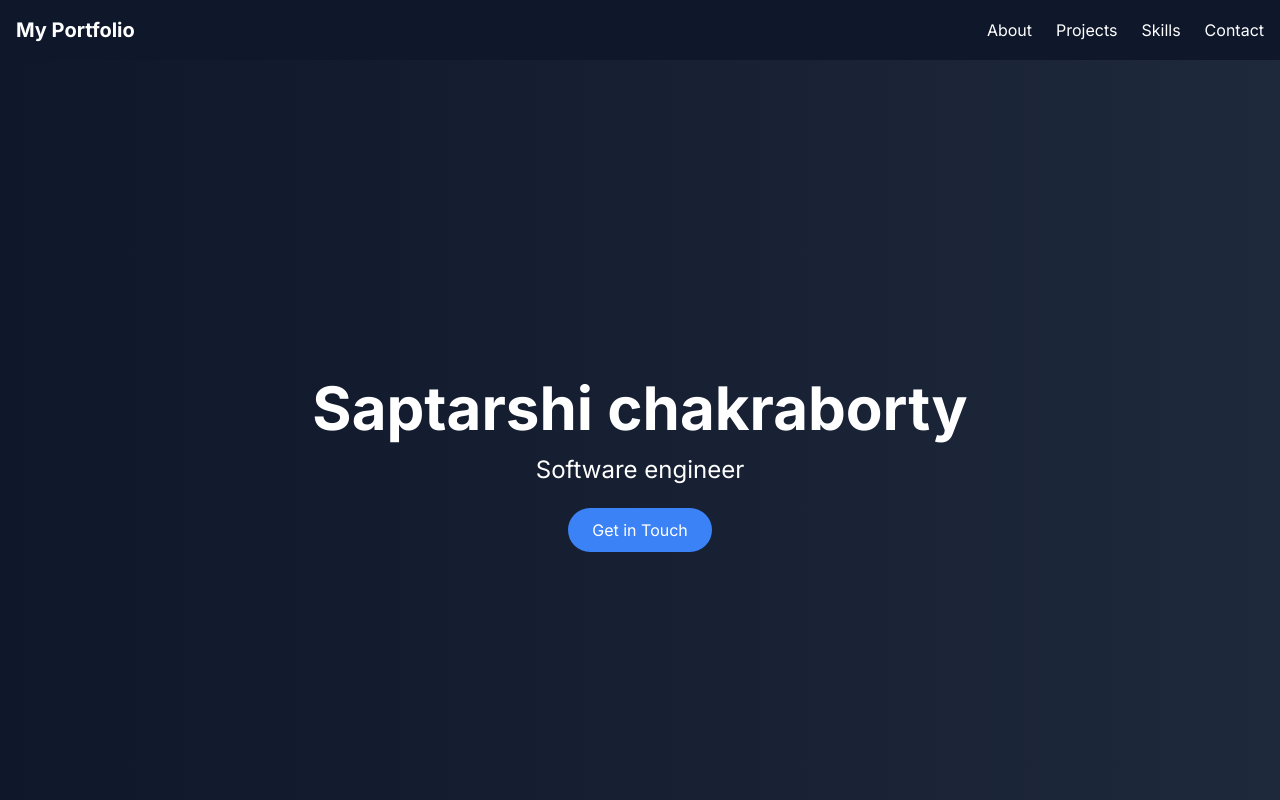
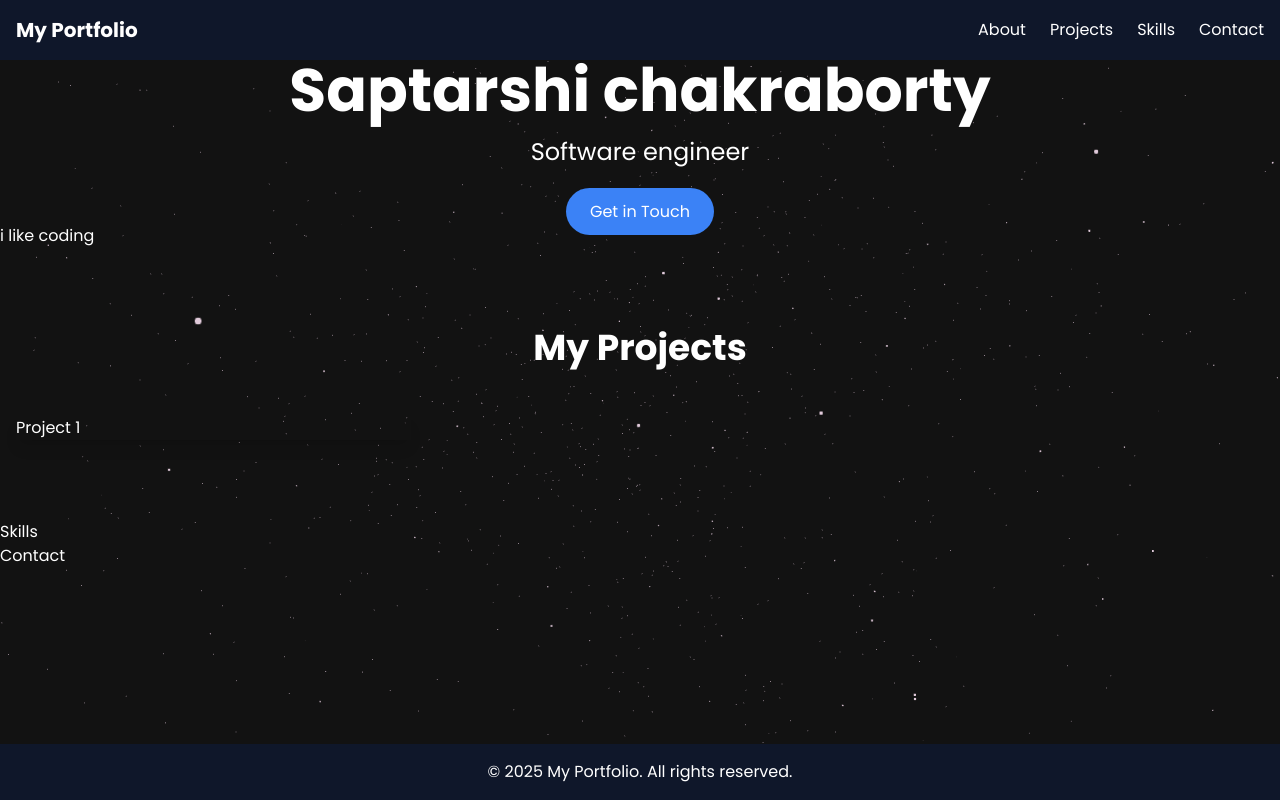
Before and after one commit to Heisen47/new-portfolio, a Next.js app: page / in a window 1280 px wide. Shown: the top 800 px of the page. Built offline with nearby package versions, Linux system fonts and the light colour scheme.

Commit message:
add: three js stars

```diff
--- a/package.json
+++ b/package.json
@@ -10,15 +10,19 @@
   },
   "dependencies": {
     "@heroicons/react": "^2.2.0",
+    "@react-three/drei": "^10.0.6",
+    "@react-three/fiber": "^9.1.2",
     "class-variance-authority": "^0.7.1",
     "clsx": "^2.1.1",
     "framer-motion": "^12.6.3",
     "lucide-react": "^0.487.0",
+    "math-random": "^2.0.1",
     "next": "15.2.4",
     "react": "^19.0.0",
     "react-dom": "^19.0.0",
     "tailwind-merge": "^3.1.0",
-    "tailwindcss-animate": "^1.0.7"
+    "tailwindcss-animate": "^1.0.7",
+    "three": "^0.175.0"
   },
   "devDependencies": {
     "@tailwindcss/postcss": "^4",
--- a/src/app/globals.css
+++ b/src/app/globals.css
@@ -1,133 +1,204 @@
+@import url("https://fonts.googleapis.com/css2?family=Poppins:wght@100;200;300;400;500;600;700;800;900&display=swap");
+
 @tailwind base;
 @tailwind components;
 @tailwind utilities;
 
-/* Custom CSS Variables */
-:root {
-  --primary-color: #007AFF;
-  --secondary-color: #6B7280;
-  --background-color: #FFFFFF;
-  --text-color: #1F2937;
+* {
+  margin: 0;
+  padding: 0;
+  box-sizing: border-box;
+  font-family: "Poppins", sans-serif;
+  scroll-behavior: smooth;
+  color-scheme: dark;
 }
 
-/* Base styles */
-html {
-  scroll-behavior: smooth;
+.hash-span {
+  margin-top: -100px;
+  padding-bottom: 100px;
+  display: block;
 }
 
-body {
-  /* @apply bg-background text-text-primary; */
-  font-family: 'Inter', sans-serif;
+.black-gradient {
+  background: #000000; /* fallback for old browsers */
+  background: -webkit-linear-gradient(
+    to right,
+    #434343,
+    #000000
+  ); /* Chrome 10-25, Safari 5.1-6 */
+  background: linear-gradient(
+    to right,
+    #434343,
+    #000000
+  ); /* W3C, IE 10+/ Edge, Firefox 16+, Chrome 26+, Opera 12+, Safari 7+ */
 }
 
-/* Custom utility classes */
-@layer utilities {
-  .section-padding {
-    @apply py-20 px-4 md:px-8;
+.violet-gradient {
+  background: #804dee;
+  background: linear-gradient(-90deg, #804dee 0%, rgba(60, 51, 80, 0) 100%);
+  background: -webkit-linear-gradient(
+    -90deg,
+    #804dee 0%,
+    rgba(60, 51, 80, 0) 100%
+  );
+}
+
+.green-pink-gradient {
+  background: "#00cea8";
+  background: linear-gradient(90.13deg, #00cea8 1.9%, #bf61ff 97.5%);
+  background: -webkit-linear-gradient(-90.13deg, #00cea8 1.9%, #bf61ff 97.5%);
+}
+
+.orange-text-gradient {
+  background: #f12711; /* fallback for old browsers */
+  background: -webkit-linear-gradient(
+    to top,
+    #f12711,
+    #f5af19
+  ); /* Chrome 10-25, Safari 5.1-6 */
+  background: linear-gradient(
+    to top,
+    #f12711,
+    #f5af19
+  ); /* W3C, IE 10+/ Edge, Firefox 16+, Chrome 26+, Opera 12+, Safari 7+ */
+  -webkit-background-clip: text;
+  -webkit-text-fill-color: transparent;
+}
+
+.green-text-gradient {
+  background: #11998e; /* fallback for old browsers */
+  background: -webkit-linear-gradient(
+    to top,
+    #11998e,
+    #38ef7d
+  ); /* Chrome 10-25, Safari 5.1-6 */
+  background: linear-gradient(
+    to top,
+    #11998e,
+    #38ef7d
+  ); /* W3C, IE 10+/ Edge, Firefox 16+, Chrome 26+, Opera 12+, Safari 7+ */
+  -webkit-background-clip: text;
+  -webkit-text-fill-color: transparent;
+}
+
+.blue-text-gradient {
+  /* background: -webkit-linear-gradient(#eee, #333); */
+  background: #56ccf2; /* fallback for old browsers */
+  background: -webkit-linear-gradient(
+    to top,
+    #2f80ed,
+    #56ccf2
+  ); /* Chrome 10-25, Safari 5.1-6 */
+  background: linear-gradient(
+    to top,
+    #2f80ed,
+    #56ccf2
+  ); /* W3C, IE 10+/ Edge, Firefox 16+, Chrome 26+, Opera 12+, Safari 7+ */
+  -webkit-background-clip: text;
+  -webkit-text-fill-color: transparent;
+}
+
+.pink-text-gradient {
+  background: #ec008c; /* fallback for old browsers */
+  background: -webkit-linear-gradient(
+    to top,
+    #ec008c,
+    #fc6767
+  ); /* Chrome 10-25, Safari 5.1-6 */
+  background: linear-gradient(
+    to top,
+    #ec008c,
+    #fc6767
+  ); /* W3C, IE 10+/ Edge, Firefox 16+, Chrome 26+, Opera 12+, Safari 7+ */
+  -webkit-background-clip: text;
+  -webkit-text-fill-color: transparent;
+}
+
+/* canvas- styles */
+.canvas-loader {
+  font-size: 10px;
+  width: 1em;
+  height: 1em;
+  border-radius: 50%;
+  position: relative;
+  text-indent: -9999em;
+  animation: mulShdSpin 1.1s infinite ease;
+  transform: translateZ(0);
+}
+
+@keyframes mulShdSpin {
+  0%,
+  100% {
+    box-shadow: 0em -2.6em 0em 0em #ffffff,
+      1.8em -1.8em 0 0em rgba(255, 255, 255, 0.2),
+      2.5em 0em 0 0em rgba(255, 255, 255, 0.2),
+      1.75em 1.75em 0 0em rgba(255, 255, 255, 0.2),
+      0em 2.5em 0 0em rgba(255, 255, 255, 0.2),
+      -1.8em 1.8em 0 0em rgba(255, 255, 255, 0.2),
+      -2.6em 0em 0 0em rgba(255, 255, 255, 0.5),
+      -1.8em -1.8em 0 0em rgba(255, 255, 255, 0.7);
   }
-
-  .container-width {
-    @apply max-w-7xl mx-auto;
+  12.5% {
+    box-shadow: 0em -2.6em 0em 0em rgba(255, 255, 255, 0.7),
+      1.8em -1.8em 0 0em #ffffff, 2.5em 0em 0 0em rgba(255, 255, 255, 0.2),
+      1.75em 1.75em 0 0em rgba(255, 255, 255, 0.2),
+      0em 2.5em 0 0em rgba(255, 255, 255, 0.2),
+      -1.8em 1.8em 0 0em rgba(255, 255, 255, 0.2),
+      -2.6em 0em 0 0em rgba(255, 255, 255, 0.2),
+      -1.8em -1.8em 0 0em rgba(255, 255, 255, 0.5);
+  }
+  25% {
+    box-shadow: 0em -2.6em 0em 0em rgba(255, 255, 255, 0.5),
+      1.8em -1.8em 0 0em rgba(255, 255, 255, 0.7), 2.5em 0em 0 0em #ffffff,
+      1.75em 1.75em 0 0em rgba(255, 255, 255, 0.2),
+      0em 2.5em 0 0em rgba(255, 255, 255, 0.2),
+      -1.8em 1.8em 0 0em rgba(255, 255, 255, 0.2),
+      -2.6em 0em 0 0em rgba(255, 255, 255, 0.2),
+      -1.8em -1.8em 0 0em rgba(255, 255, 255, 0.2);
+  }
+  37.5% {
+    box-shadow: 0em -2.6em 0em 0em rgba(255, 255, 255, 0.2),
+      1.8em -1.8em 0 0em rgba(255, 255, 255, 0.5),
+      2.5em 0em 0 0em rgba(255, 255, 255, 0.7), 1.75em 1.75em 0 0em #ffffff,
+      0em 2.5em 0 0em rgba(255, 255, 255, 0.2),
+      -1.8em 1.8em 0 0em rgba(255, 255, 255, 0.2),
+      -2.6em 0em 0 0em rgba(255, 255, 255, 0.2),
+      -1.8em -1.8em 0 0em rgba(255, 255, 255, 0.2);
+  }
+  50% {
+    box-shadow: 0em -2.6em 0em 0em rgba(255, 255, 255, 0.2),
+      1.8em -1.8em 0 0em rgba(255, 255, 255, 0.2),
+      2.5em 0em 0 0em rgba(255, 255, 255, 0.5),
+      1.75em 1.75em 0 0em rgba(255, 255, 255, 0.7), 0em 2.5em 0 0em #ffffff,
+      -1.8em 1.8em 0 0em rgba(255, 255, 255, 0.2),
+      -2.6em 0em 0 0em rgba(255, 255, 255, 0.2),
+      -1.8em -1.8em 0 0em rgba(255, 255, 255, 0.2);
+  }
+  62.5% {
+    box-shadow: 0em -2.6em 0em 0em rgba(255, 255, 255, 0.2),
+      1.8em -1.8em 0 0em rgba(255, 255, 255, 0.2),
+      2.5em 0em 0 0em rgba(255, 255, 255, 0.2),
+      1.75em 1.75em 0 0em rgba(255, 255, 255, 0.5),
+      0em 2.5em 0 0em rgba(255, 255, 255, 0.7), -1.8em 1.8em 0 0em #ffffff,
+      -2.6em 0em 0 0em rgba(255, 255, 255, 0.2),
+      -1.8em -1.8em 0 0em rgba(255, 255, 255, 0.2);
+  }
+  75% {
+    box-shadow: 0em -2.6em 0em 0em rgba(255, 255, 255, 0.2),
+      1.8em -1.8em 0 0em rgba(255, 255, 255, 0.2),
+      2.5em 0em 0 0em rgba(255, 255, 255, 0.2),
+      1.75em 1.75em 0 0em rgba(255, 255, 255, 0.2),
+      0em 2.5em 0 0em rgba(255, 255, 255, 0.5),
+      -1.8em 1.8em 0 0em rgba(255, 255, 255, 0.7), -2.6em 0em 0 0em #ffffff,
+      -1.8em -1.8em 0 0em rgba(255, 255, 255, 0.2);
+  }
+  87.5% {
+    box-shadow: 0em -2.6em 0em 0em rgba(255, 255, 255, 0.2),
+      1.8em -1.8em 0 0em rgba(255, 255, 255, 0.2),
+      2.5em 0em 0 0em rgba(255, 255, 255, 0.2),
+      1.75em 1.75em 0 0em rgba(255, 255, 255, 0.2),
+      0em 2.5em 0 0em rgba(255, 255, 255, 0.2),
+      -1.8em 1.8em 0 0em rgba(255, 255, 255, 0.5),
+      -2.6em 0em 0 0em rgba(255, 255, 255, 0.7), -1.8em -1.8em 0 0em #ffffff;
   }
 }
-
-/* Custom component styles */
-@layer components {
-  .btn-primary {
-    @apply px-6 py-2 bg-primary text-white rounded-lg
-           hover:bg-primary/90 transition-colors duration-200;
-  }
-
-  .heading-xl {
-    @apply text-4xl md:text-5xl lg:text-6xl font-bold;
-  }
-
-  .heading-lg {
-    @apply text-3xl md:text-4xl font-bold;
-  }
-}
-
-/* Animations */
-@keyframes fadeIn {
-  from {
-    opacity: 0;
-    transform: translateY(20px);
-  }
-  to {
-    opacity: 1;
-    transform: translateY(0);
-  }
-}
-
-.fade-in {
-  animation: fadeIn 0.5s ease-out;
-}
-
-
-
-@layer base {
-  :root {
-    --background: 0 0% 100%;
-    --foreground: 0 0% 3.9%;
-    --card: 0 0% 100%;
-    --card-foreground: 0 0% 3.9%;
-    --popover: 0 0% 100%;
-    --popover-foreground: 0 0% 3.9%;
-    --primary: 0 0% 9%;
-    --primary-foreground: 0 0% 98%;
-    --secondary: 0 0% 96.1%;
-    --secondary-foreground: 0 0% 9%;
-    --muted: 0 0% 96.1%;
-    --muted-foreground: 0 0% 45.1%;
-    --accent: 0 0% 96.1%;
-    --accent-foreground: 0 0% 9%;
-    --destructive: 0 84.2% 60.2%;
-    --destructive-foreground: 0 0% 98%;
-    --border: 0 0% 89.8%;
-    --input: 0 0% 89.8%;
-    --ring: 0 0% 3.9%;
-    --chart-1: 12 76% 61%;
-    --chart-2: 173 58% 39%;
-    --chart-3: 197 37% 24%;
-    --chart-4: 43 74% 66%;
-    --chart-5: 27 87% 67%;
-    --radius: 0.5rem;
-  }
-  .dark {
-    --background: 0 0% 3.9%;
-    --foreground: 0 0% 98%;
-    --card: 0 0% 3.9%;
-    --card-foreground: 0 0% 98%;
-    --popover: 0 0% 3.9%;
-    --popover-foreground: 0 0% 98%;
-    --primary: 0 0% 98%;
-    --primary-foreground: 0 0% 9%;
-    --secondary: 0 0% 14.9%;
-    --secondary-foreground: 0 0% 98%;
-    --muted: 0 0% 14.9%;
-    --muted-foreground: 0 0% 63.9%;
-    --accent: 0 0% 14.9%;
-    --accent-foreground: 0 0% 98%;
-    --destructive: 0 62.8% 30.6%;
-    --destructive-foreground: 0 0% 98%;
-    --border: 0 0% 14.9%;
-    --input: 0 0% 14.9%;
-    --ring: 0 0% 83.1%;
-    --chart-1: 220 70% 50%;
-    --chart-2: 160 60% 45%;
-    --chart-3: 30 80% 55%;
-    --chart-4: 280 65% 60%;
-    --chart-5: 340 75% 55%;
-  }
-}
-
-
-
-@layer base {
-  * {
-    @apply border-border;
-  }
-  body {
-    @apply bg-background text-foreground;
-  }
-}
--- a/src/app/page.tsx
+++ b/src/app/page.tsx
@@ -4,6 +4,7 @@ import About from '@/components/sections/About'
 import Projects from '@/components/sections/Projects'
 import Skills from '@/components/sections/Skills'
 import Contact from '@/components/sections/Contact'
+import StarsCanvas from '@/components/layout/Stars'
 
 export default function Page() {
   return (
--- a/src/components/Layout.tsx
+++ b/src/components/Layout.tsx
@@ -1,16 +1,20 @@
-import Navbar from './layout/Navbar'
-import Footer from './layout/Footer'
+"use client";
+
+import Navbar from './layout/Navbar';
+import Footer from './layout/Footer';
+import StarsCanvas from './layout/Stars';
 
 interface LayoutProps {
-  children: React.ReactNode
+  children: React.ReactNode;
 }
 
 export default function Layout({ children }: LayoutProps) {
   return (
-    <div className="min-h-screen flex flex-col">
+    <div className="relative min-h-screen flex flex-col">
+      <StarsCanvas />
       <Navbar />
       <main className="flex-grow">{children}</main>
       <Footer />
     </div>
-  )
+  );
 }
--- /dev/null
+++ b/src/components/layout/Stars.tsx
@@ -0,0 +1,48 @@
+import { useState, useRef, Suspense } from "react";
+import * as THREE from "three";
+import { Canvas, useFrame } from "@react-three/fiber";
+import { Points, PointMaterial, Preload } from "@react-three/drei";
+import * as random from "maath/random";
+
+const Stars = () => {
+  const ref = useRef<THREE.Points>(null); // Properly type the ref
+  const [sphere] = useState<Float32Array>(() =>
+    random.inSphere(new Float32Array(5000), { radius: 1.2 }) as Float32Array
+  );
+
+  useFrame((state, delta) => {
+    if (ref.current) {
+      ref.current.rotation.x -= delta / 10;
+      ref.current.rotation.y -= delta / 15;
+    }
+  });
+
+  return (
+    <group rotation={[0, 0, Math.PI / 4]}>
+      <Points ref={ref} positions={sphere} stride={3} frustumCulled>
+        <PointMaterial
+          transparent
+          color="#f272c8"
+          size={0.002}
+          sizeAttenuation={true}
+          depthWrite={false}
+        />
+      </Points>
+    </group>
+  );
+};
+
+const StarsCanvas = () => {
+  return (
+    <div className="w-full h-full fixed inset-0 z-[-1] pointer-events-none">
+      <Canvas camera={{ position: [0, 0, 1] }}>
+        <Suspense fallback={null}>
+          <Stars />
+        </Suspense>
+        <Preload all />
+      </Canvas>
+    </div>
+  );
+};
+
+export default StarsCanvas;
--- a/src/components/sections/Hero.tsx
+++ b/src/components/sections/Hero.tsx
@@ -1,7 +1,7 @@
 export default function Hero() {
     return (
-      <section className="h-screen flex items-center justify-center bg-gradient-to-r from-slate-900 to-slate-800">
-        <div className="text-center text-white">
+      // <section className="h-screen flex items-center justify-center bg-gradient-to-r from-slate-900 to-slate-800">
+        <div className="text-center">
           <h1 className="text-6xl font-bold mb-4">Saptarshi chakraborty</h1>
           <p className="text-2xl mb-8">Software engineer</p>
           <a
@@ -11,6 +11,6 @@ export default function Hero() {
             Get in Touch
           </a>
         </div>
-      </section>
+      // </section>
     )
   }
--- a/src/components/sections/Projects.tsx
+++ b/src/components/sections/Projects.tsx
@@ -21,12 +21,12 @@ interface Project {
     ]
 
     return (
-      <section id="projects" className="py-20 bg-slate-50">
+      <section id="projects" className="py-20 ">
         <div className="container mx-auto px-4">
           <h2 className="text-4xl font-bold text-center mb-12">My Projects</h2>
           <div className="grid grid-cols-1 md:grid-cols-2 lg:grid-cols-3 gap-8">
             {projects.map((project, index) => (
-              <div key={index} className="bg-white rounded-lg shadow-lg overflow-hidden">
+              <div key={index} className="rounded-lg shadow-lg overflow-hidden">
                 <div>{project.title}</div>
               </div>
             ))}
```
Also changed, not shown: 1 other file (tests, documents, lock files or other folders).
